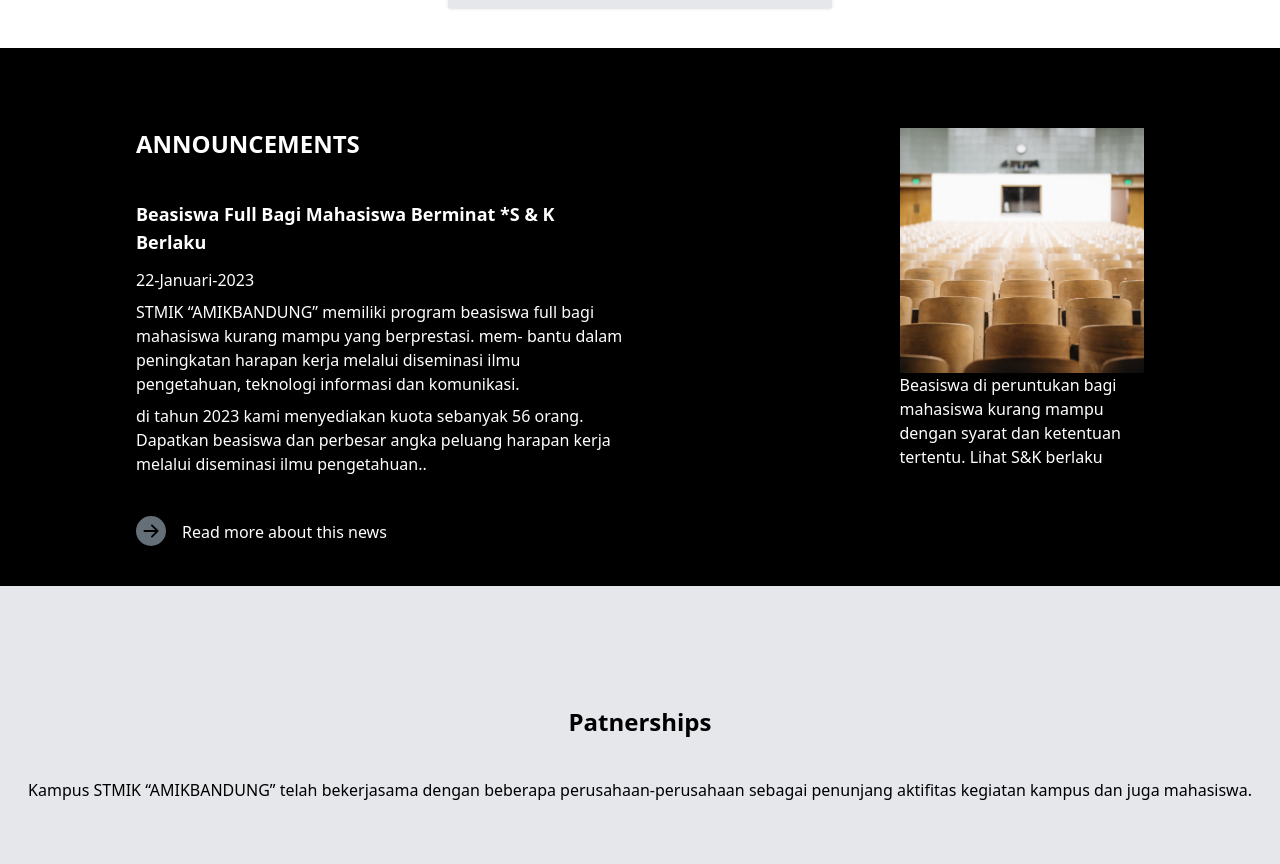
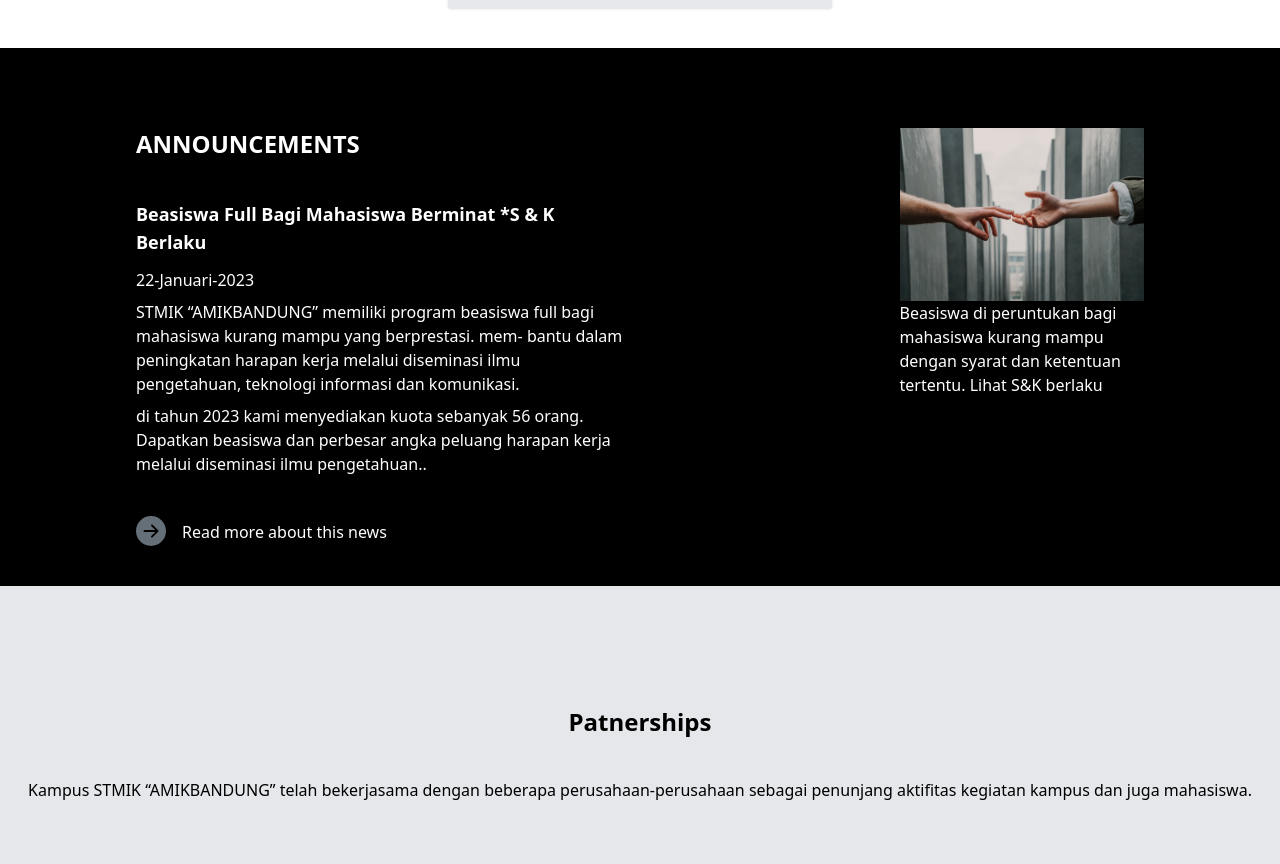
Before and after one commit to dita-daystaruni/dita-website-frontend, a React (Vite) app: page / in a window 1280 px wide. Shown: the part 2620-3484 px from the top of the page. Built offline with nearby package versions, Linux system fonts and the light colour scheme; grey boxes are pictures that could not be loaded.

Commit message:
feat: added announcements picture

```diff
--- a/src/pages/components/landing/announcements.jsx
+++ b/src/pages/components/landing/announcements.jsx
@@ -1,6 +1,6 @@
 import React from 'react'
 
-import seatsVenue from "../../../assets/Rectangle 9(1).png";
+import announcements from "../../../assets/announcement.png";
 import GreyRedirectBtn from "../common/greyRedirectBtn";
 
 const Announcements = () => {
@@ -29,7 +29,7 @@ const Announcements = () => {
       {/* Div for second flex item */}
       <div className="py-10 px-10 max-w-xl mr-24 mt-10 p-10 ml-24">
         {/* Picture representing events venue */}
-        <img src={seatsVenue} alt="events venue" />
+        <img src={announcements} alt="events venue" />
         <p>
           Beasiswa di peruntukan bagi mahasiswa kurang mampu dengan syarat dan
           ketentuan tertentu. Lihat S&K berlaku
```
Also changed, not shown: src/assets/announcement.png (added).
